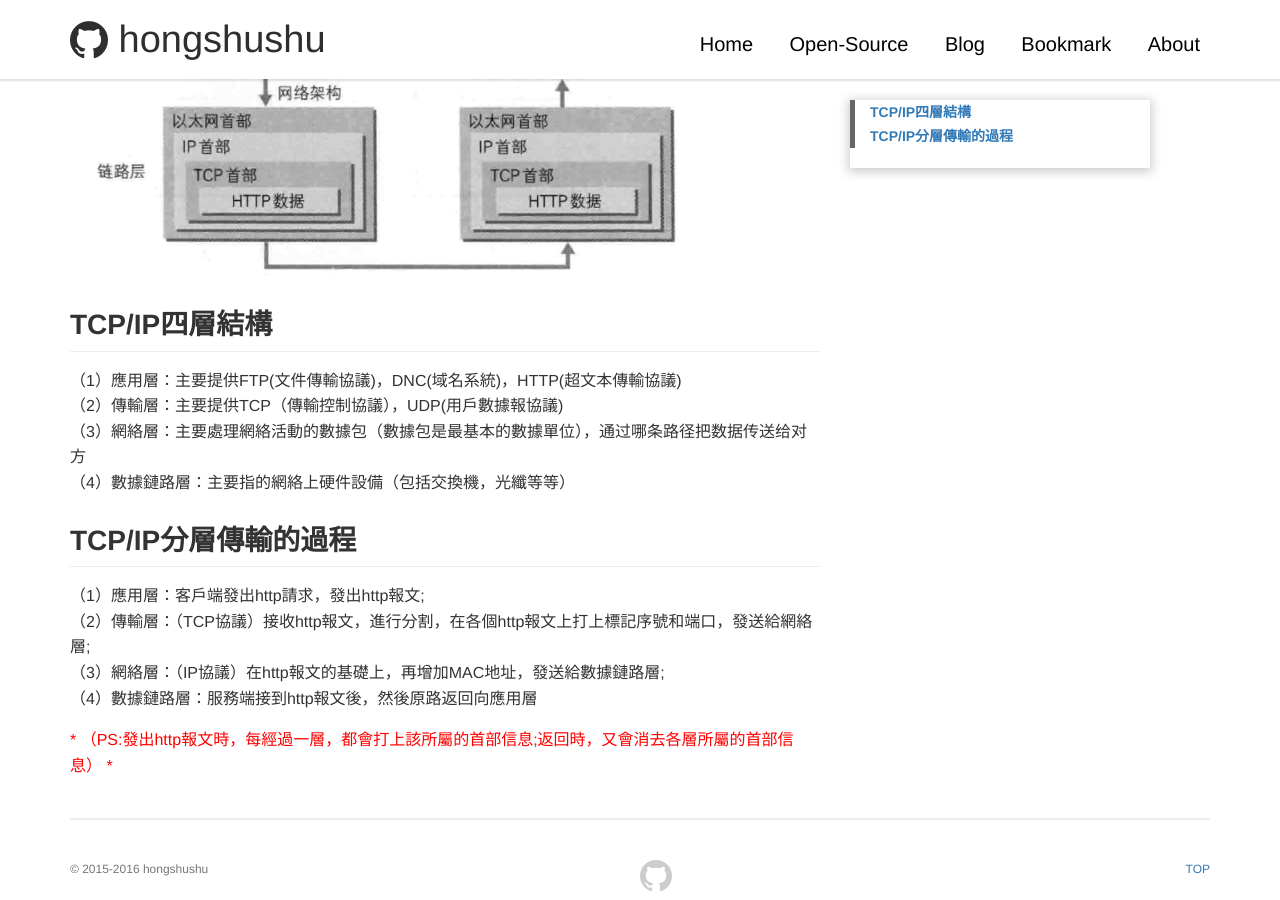
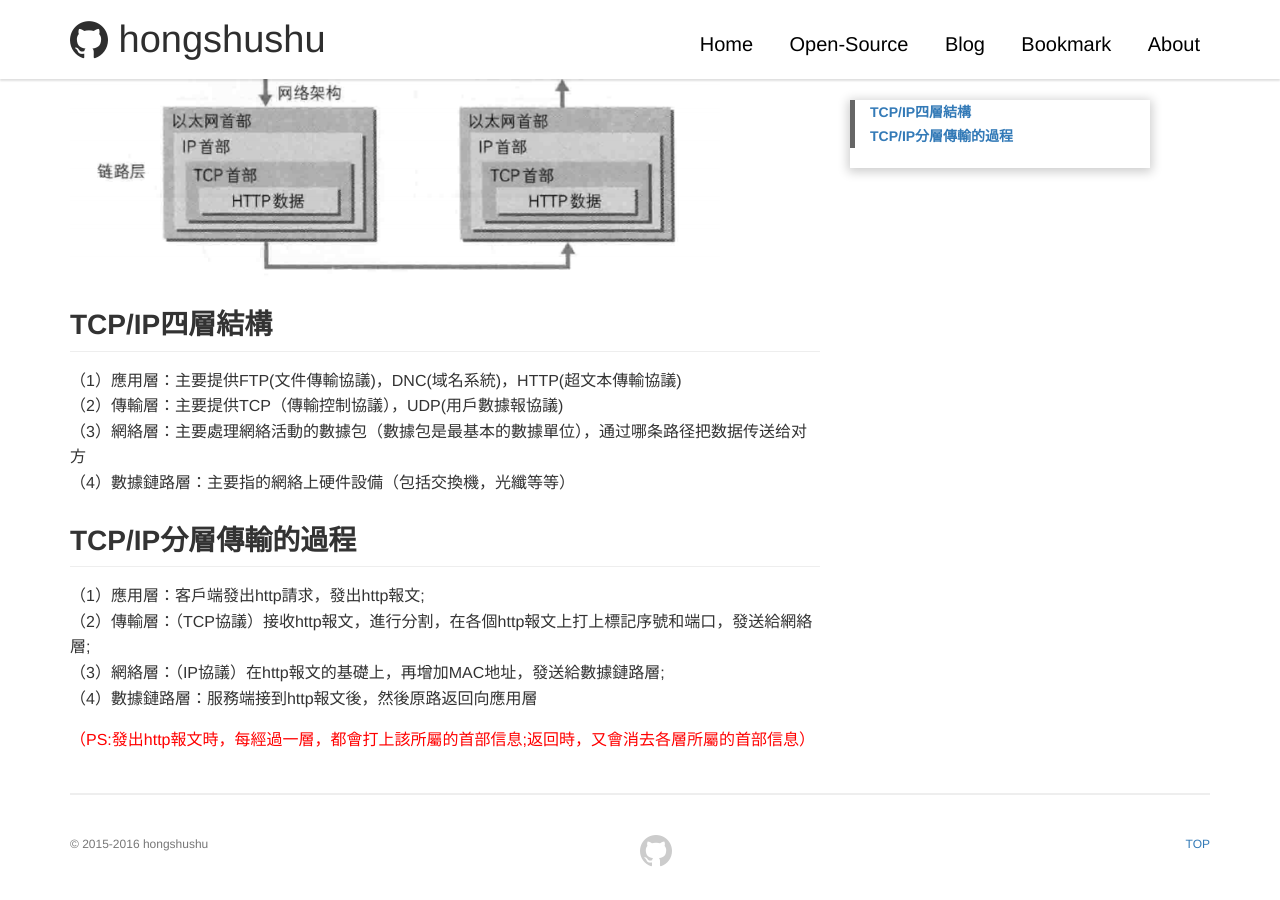
Before and after one commit to zxh578164349/hongshushu, a Jekyll site: the page built from _posts/2016-06-20-TCP IP四層結構.md, in a window 1280 px wide and 900 px high, scrolled down 738 px. Built offline with Jekyll 4.4.1, drawn with Linux system fonts in a browser that asks for light colours; comment, search, counter and statistics services are not loaded; after the commit the page ends 1613 px from its top, so only the background shows below that.

Commit message:
Update 2016-06-20-TCP IP四層結構.md

```diff
--- a/_posts/2016-06-20-TCP IP四層結構.md
+++ b/_posts/2016-06-20-TCP IP四層結構.md
@@ -21,4 +21,4 @@ tags: [tcp ip]
 （3）網絡層：（IP協議）在http報文的基礎上，再增加MAC地址，發送給數據鏈路層;
 （4）數據鏈路層：服務端接到http報文後，然後原路返回向應用層
 
-<font style="color:red">* （PS:發出http報文時，每經過一層，都會打上該所屬的首部信息;返回時，又會消去各層所屬的首部信息） *</font>
+<font style="color:red">（PS:發出http報文時，每經過一層，都會打上該所屬的首部信息;返回時，又會消去各層所屬的首部信息）</font>
```
